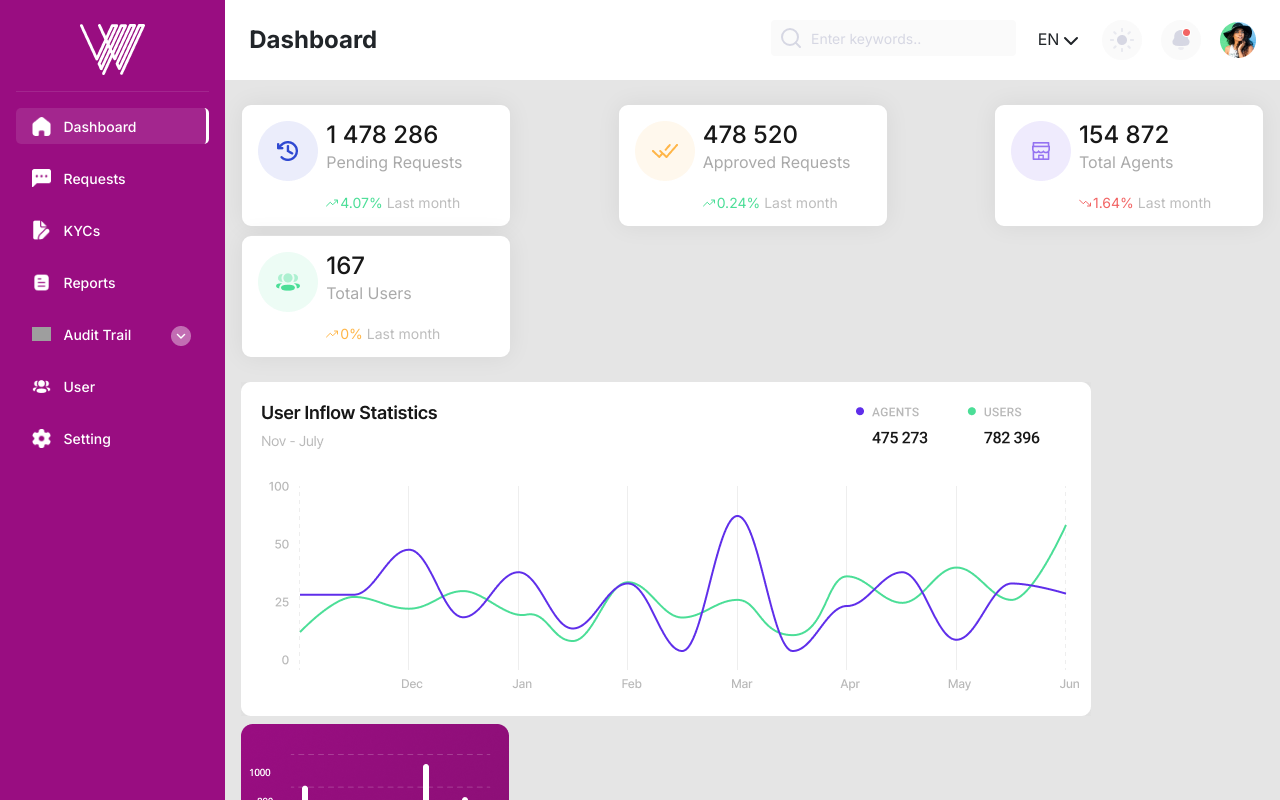
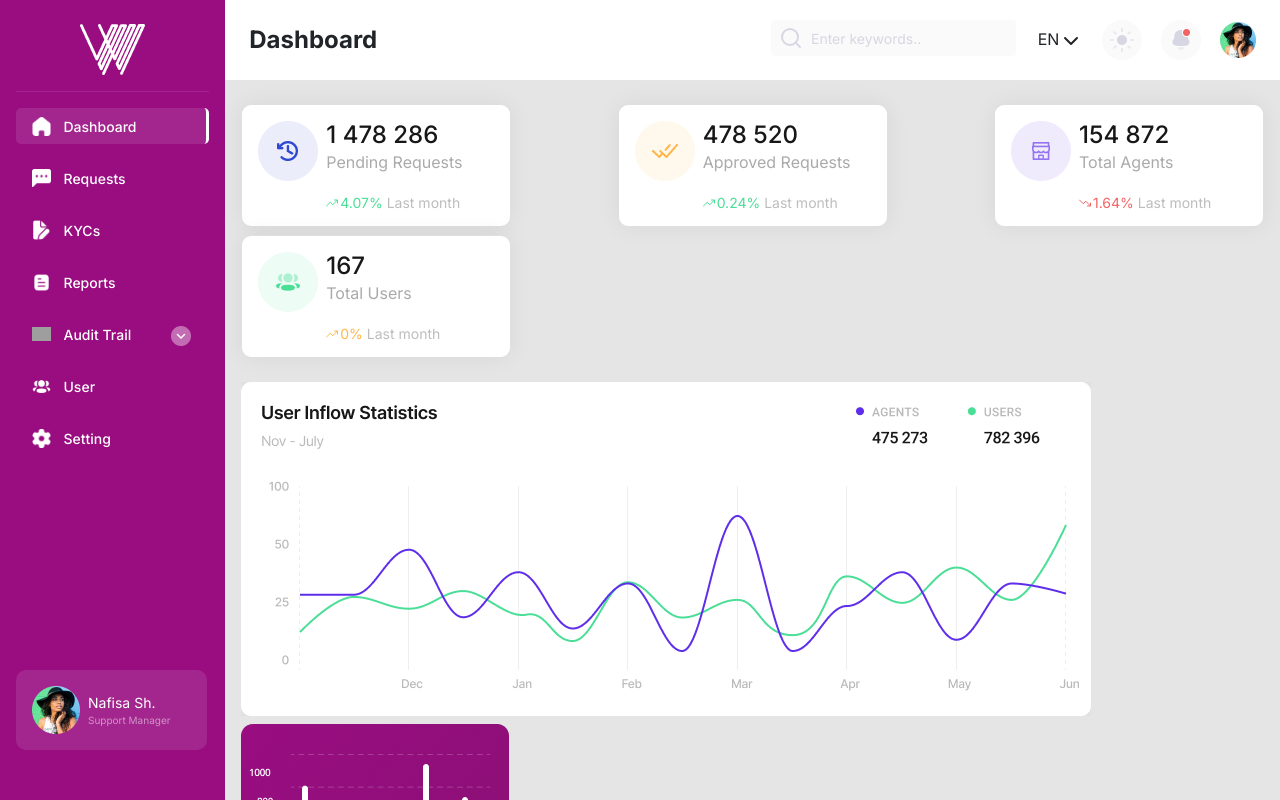
Before and after one commit to Davidonwukwe/Dashboard-Demo, a React (Create React App) app: page / in a window 1280 px wide. Shown: the top 800 px of the page. Built offline with nearby package versions, Linux system fonts and the light colour scheme; grey boxes are pictures that could not be loaded.

Commit message:
refactor side bar

```diff
--- a/src/components/SideBar.js
+++ b/src/components/SideBar.js
@@ -8,6 +8,9 @@ const Side = styled.div`
       min-width: 200px;
       max-width: 253px;
       background-color: #990D81;
+      position: sticky;
+      top: 0;
+      height: 100vh;
       .logo {
         width: 65px;
         height: 51px;
@@ -51,7 +54,7 @@ const Side = styled.div`
     `
 const SideBar = () => {
     return (
-        <Side className="px-3 position-relative">
+        <Side className="px-3">
             <div className="d-flex justify-content-center mt-4">
                 <div className="logo">
                     <img src={CompanyLogo} alt="logo"/>
```
